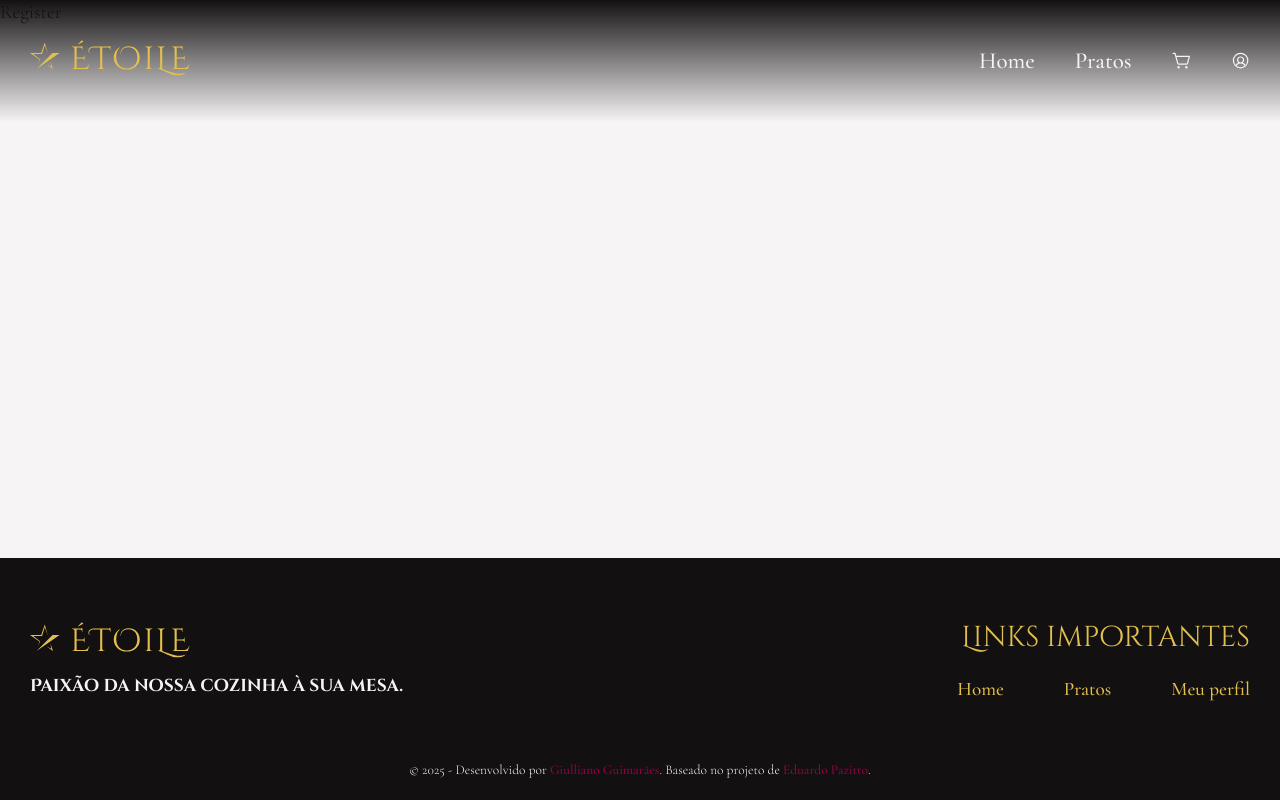
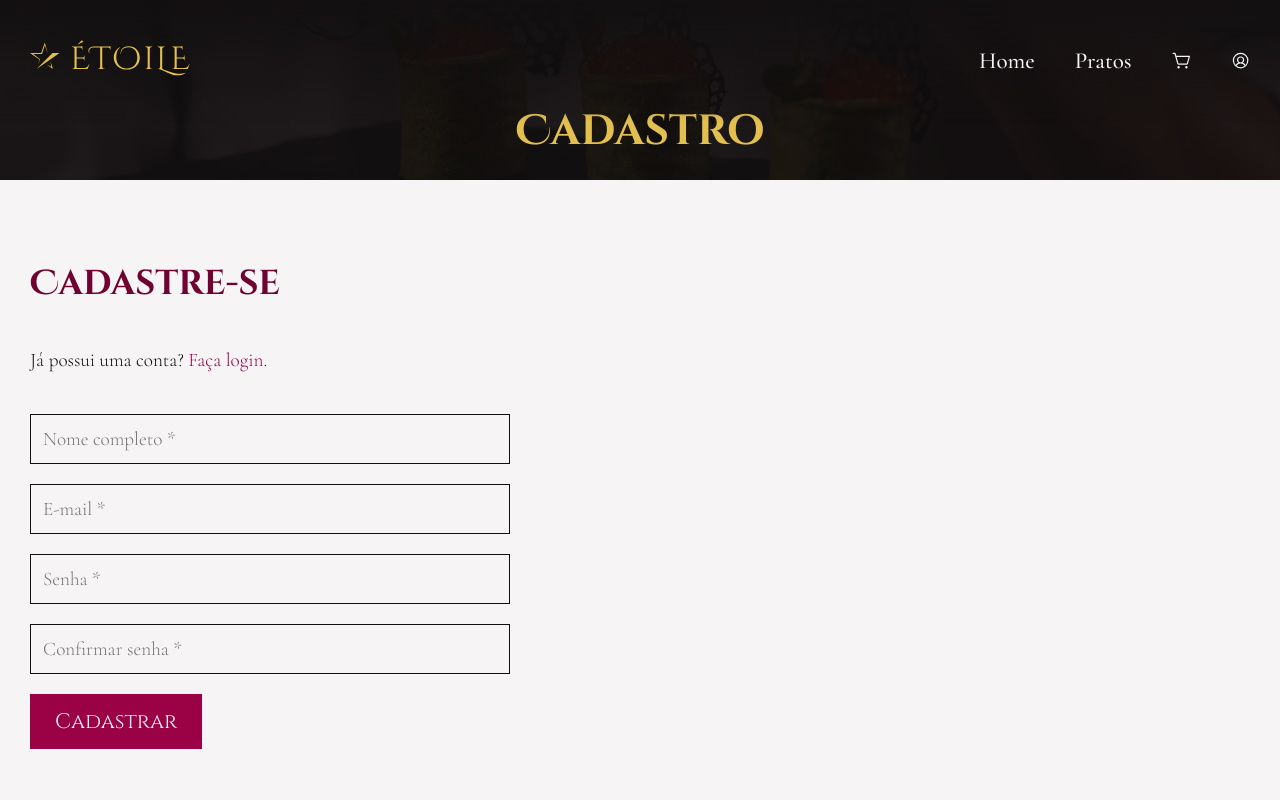
Before and after one commit to giullianoth/Etoile-React, a React (Vite) app: page /cadastrar in a window 1280 px wide. Shown: the top 800 px of the page. Built offline with nearby package versions, Linux system fonts and the light colour scheme.

Commit message:
páginas de login e cadastro

```diff
--- a/src/components/pages/cart/CartList/index.tsx
+++ b/src/components/pages/cart/CartList/index.tsx
@@ -1,4 +1,4 @@
-import { Link } from "react-router-dom"
+// import { Link } from "react-router-dom"
 import Container from "../../../Container"
 import styles from "./CartList.module.css"
 import CartItem from "../CartItem"
--- /dev/null
+++ b/src/pages/Auth/Auth.module.css
@@ -0,0 +1,37 @@
+.auth {
+    width: 100%;
+}
+
+.auth__redirect {
+    margin-bottom: 40px;
+    text-align: center;
+}
+
+.auth__form {
+    max-width: 480px;
+    margin-inline: auto;
+    display: flex;
+    justify-content: center;
+    flex-direction: column;
+    row-gap: 20px;
+}
+
+@media screen and (min-width: 768px) {
+    .auth__form button {
+        align-self: center;
+    }
+}
+
+@media screen and (min-width: 992px) {
+    .auth__redirect {
+        text-align: left;
+    }
+
+    .auth__form {
+        margin: 0;
+    }
+
+    .auth__form button {
+        align-self: flex-start;
+    }
+}
--- a/src/pages/Auth/Login.tsx
+++ b/src/pages/Auth/Login.tsx
@@ -1,6 +1,59 @@
+import { Link } from "react-router-dom"
+import Container from "../../components/Container"
+import PageTitle from "../../components/PageTitle"
+import styles from "./Auth.module.css"
+import { useState, type FormEvent } from "react"
+import { PiSignIn } from "react-icons/pi"
+
 const Login = () => {
+  const [email, setEmail] = useState<string>("")
+  const [password, setPassword] = useState<string>("")
+
+  const handleSubmit = (event: FormEvent) => {
+    event.preventDefault()
+    console.log({ email, password })
+  }
+
   return (
-    <div>Login</div>
+    <>
+      <PageTitle>Login</PageTitle>
+
+      <section className={styles.auth}>
+        <Container>
+          <header className="section-heading">
+            <h2>Acesse a sua conta</h2>
+          </header>
+
+          <p className={styles.auth__redirect}>
+            Não tem uma conta?&nbsp;
+            <Link to="/cadastrar">Cadastre-se</Link>.
+          </p>
+
+          <form className={styles.auth__form} onSubmit={handleSubmit}>
+            <input
+              type="email"
+              name="email"
+              placeholder="E-mail *"
+              required
+              value={email ?? ""}
+              onChange={event => setEmail(event.target.value)} />
+
+            <input
+              type="password"
+              name="password"
+              placeholder="Senha *"
+              required
+              value={password ?? ""}
+              onChange={event => setPassword(event.target.value)} />
+
+            <button className="button primary">
+              <PiSignIn />
+              Entrar
+            </button>
+          </form>
+        </Container>
+      </section>
+    </>
   )
 }
 
--- a/src/pages/Auth/Register.tsx
+++ b/src/pages/Auth/Register.tsx
@@ -1,6 +1,73 @@
+import { Link } from "react-router-dom"
+import Container from "../../components/Container"
+import PageTitle from "../../components/PageTitle"
+import styles from "./Auth.module.css"
+import { useState, type FormEvent } from "react"
+
 const Register = () => {
+  const [name, setName] = useState<string>("")
+  const [email, setEmail] = useState<string>("")
+  const [password, setPassword] = useState<string>("")
+  const [confirmPassword, setConfirmPassword] = useState<string>("")
+
+  const handleSubmit = (event: FormEvent) => {
+    event.preventDefault()
+    console.log({ name, email, password, confirmPassword })
+  }
+
   return (
-    <div>Register</div>
+    <>
+      <PageTitle>Cadastro</PageTitle>
+
+      <section className={styles.auth}>
+        <Container>
+          <header className="section-heading">
+            <h2>Cadastre-se</h2>
+          </header>
+
+          <p className={styles.auth__redirect}>
+            Já possui uma conta?&nbsp;
+            <Link to="/login">Faça login</Link>.
+          </p>
+
+          <form className={styles.auth__form} onSubmit={handleSubmit}>
+            <input
+              type="text"
+              name="name"
+              placeholder="Nome completo *"
+              required
+              value={name ?? ""}
+              onChange={event => setName(event.target.value)} />
+
+            <input
+              type="email"
+              name="email"
+              placeholder="E-mail *"
+              required
+              value={email ?? ""}
+              onChange={event => setEmail(event.target.value)} />
+
+            <input
+              type="password"
+              name="password"
+              placeholder="Senha *"
+              required
+              value={password ?? ""}
+              onChange={event => setPassword(event.target.value)} />
+
+            <input
+              type="password"
+              name="confirmPassword"
+              placeholder="Confirmar senha *"
+              required
+              value={confirmPassword ?? ""}
+              onChange={event => setConfirmPassword(event.target.value)} />
+
+            <button className="button primary">Cadastrar</button>
+          </form>
+        </Container>
+      </section>
+    </>
   )
 }
 
```
